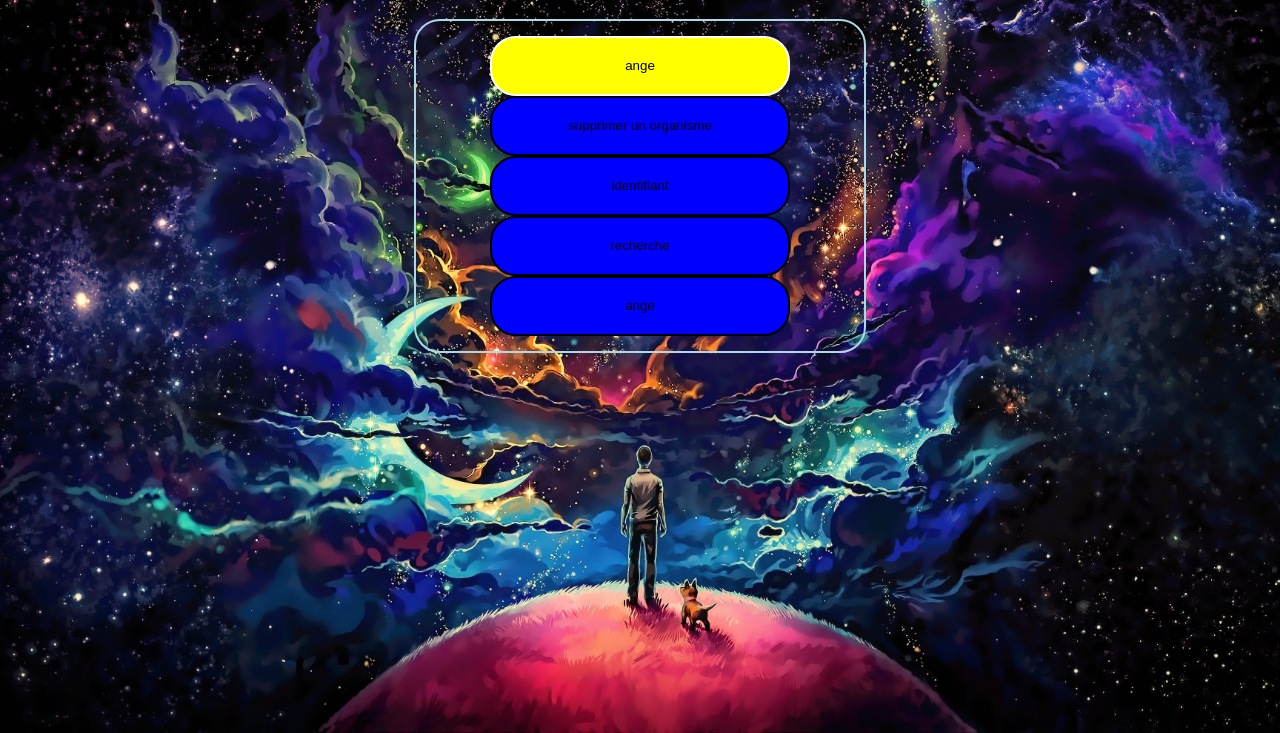
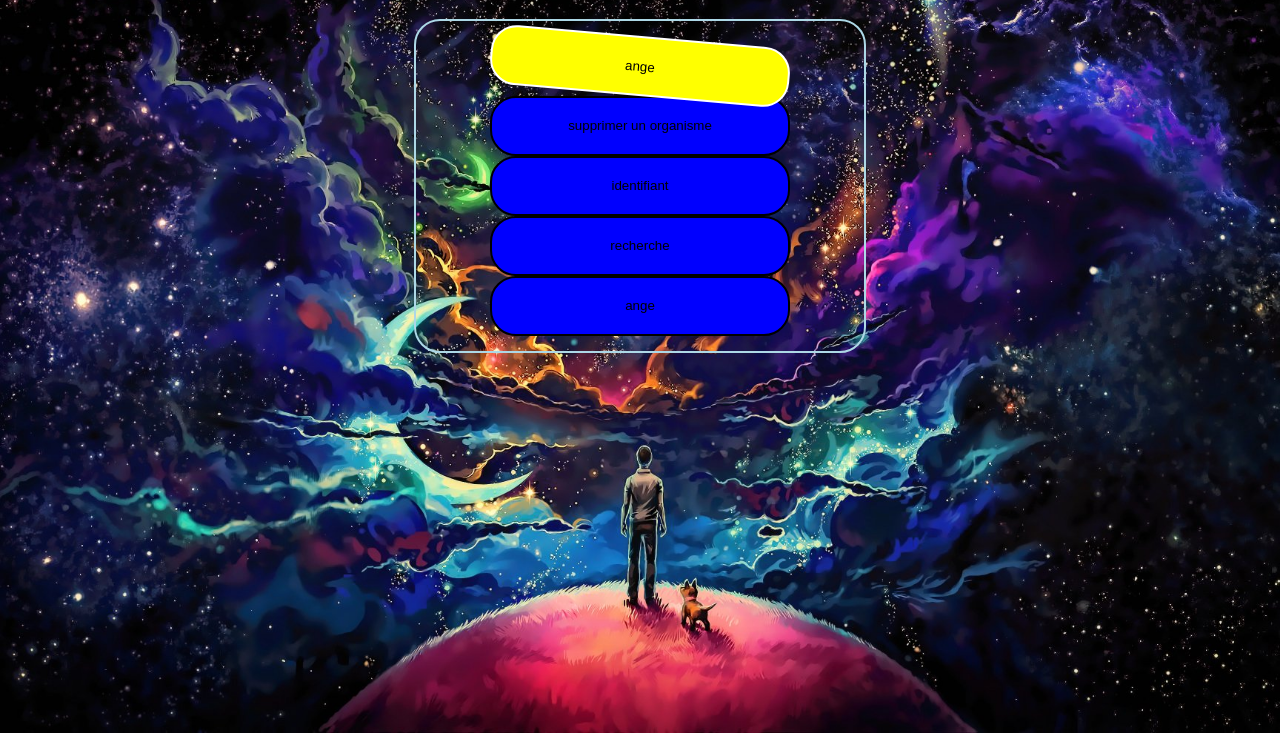
Before and after one commit to angelo782/portfolio.ange.2023.1, a plain HTML site: page testbouton.html in a window 1280 px wide. In both pictures the pointer is over the button 640 px from the left and 132 px from the top of the page. Shown: the part 67-800 px from the top of the page. Drawn offline with Linux system fonts and the light colour scheme.

Commit message:
Add files via upload

```diff
--- a/boutton.css
+++ b/boutton.css
@@ -41,4 +41,6 @@ button:hover{
 	background-color:yellow;
 	color: black;
     border:2px solid white ;
+	transform: rotate(5deg);
+	cursor: pointer;
 }
```
